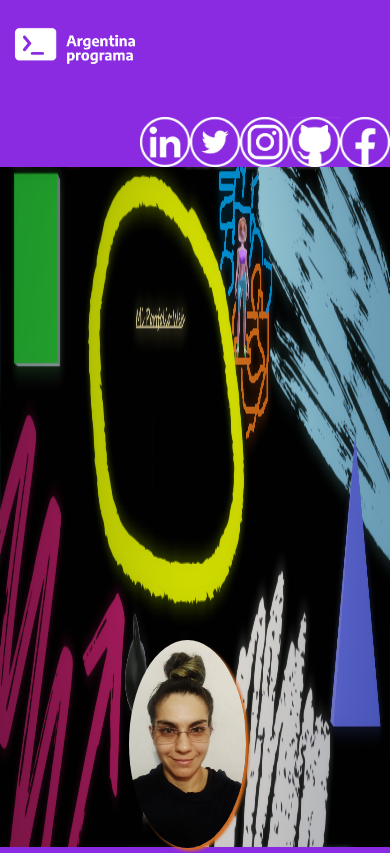
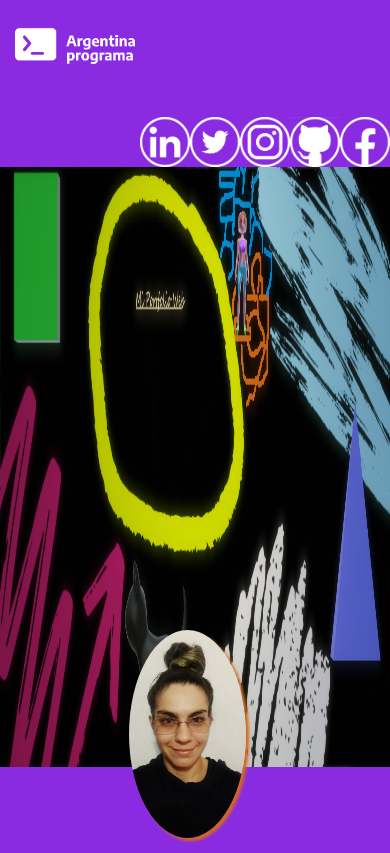
Before and after one commit to BrendaSilva00/Frontend, an Angular app in the folder MiPortfolio/: page / in a window 390 px wide. Shown: the top 853 px of the page. Built offline with nearby package versions, Linux system fonts and the light colour scheme.

Commit message:
experiencia

```diff
--- a/MiPortfolio/src/app/app.module.ts
+++ b/MiPortfolio/src/app/app.module.ts
@@ -8,6 +8,7 @@ import { LogoAPComponent } from './components/logo-ap/logo-ap.component';
 import { SocialesComponent } from './components/sociales/sociales.component';
 import { BannerComponent } from './components/banner/banner.component';
 import { AcercadeComponent } from './components/acercade/acercade.component';
+import { ExperienciaComponent } from './components/experiencia/experiencia.component';
 
 @NgModule({
   declarations: [
@@ -16,7 +17,8 @@ import { AcercadeComponent } from './components/acercade/acercade.component';
     LogoAPComponent,
     SocialesComponent,
     BannerComponent,
-    AcercadeComponent
+    AcercadeComponent,
+    ExperienciaComponent
   ],
   imports: [
     BrowserModule,
--- a/MiPortfolio/src/app/components/acercade/acercade.component.css
+++ b/MiPortfolio/src/app/components/acercade/acercade.component.css
@@ -24,7 +24,7 @@ text-align: center;
         border-radius: 100%;
         box-shadow: 3px 3px 3px chocolate;
         left: 33%;
-        top: 640px;
+        top: 630px;
     }
 }
 
--- a/MiPortfolio/src/app/components/banner/banner.component.css
+++ b/MiPortfolio/src/app/components/banner/banner.component.css
@@ -1,4 +1,4 @@
 img{
     width: 100%;
-    height: 680px;
+    height: 600px;
 }
--- /dev/null
+++ b/MiPortfolio/src/app/components/experiencia/experiencia.component.html
@@ -0,0 +1,11 @@
+<div class="row">
+    <h1>Experiencia laboral</h1>
+<div class="col-lg-11">
+    <ul>
+        <li>
+            <h1>Trabajo 1</h1> - <h3>(years)</h3>
+        </li>
+    </ul>
+
+</div>
+</div>
```
Also changed, not shown: MiPortfolio/src/app/components/experiencia/experiencia.component.ts (added, +10 -0 lines), MiPortfolio/src/app/components/experiencia/experiencia.component.css (added), 1 other file (tests, documents, lock files or other folders).
